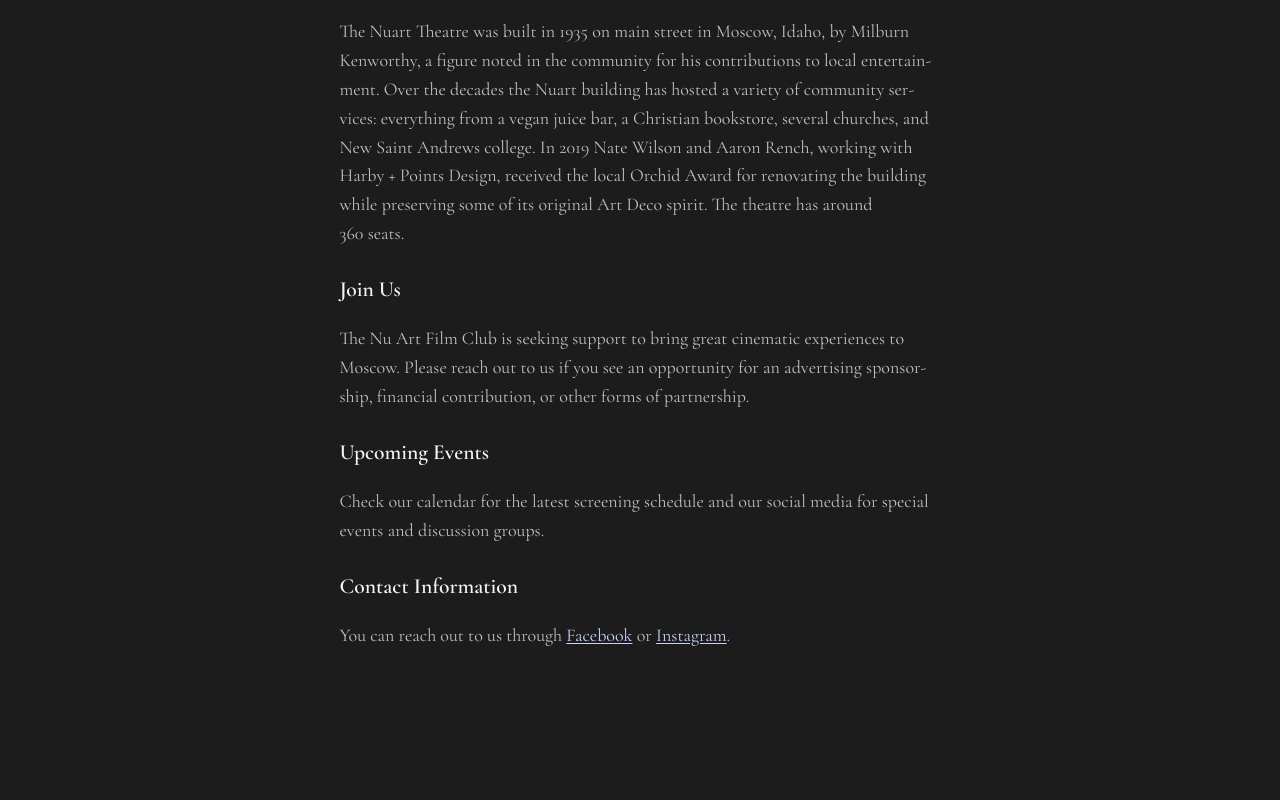
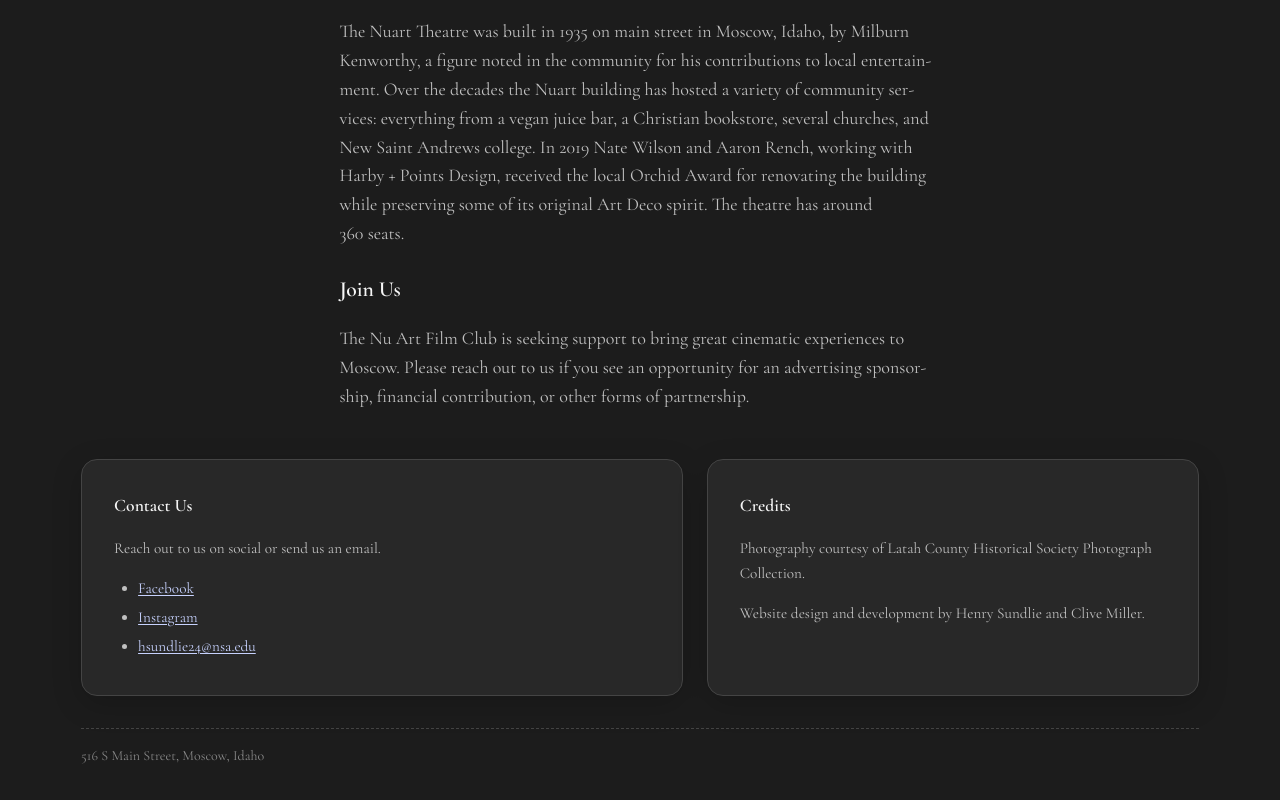
Before and after one commit to HenrySundlie/NuArtFilmClub, a React (Vite) app in the folder client/: page / in a window 1280 px wide. Shown: the part 973-1773 px from the top of the page. Before the commit the page ends 1655 px from the top, so only its background shows below. Built offline with nearby package versions, Linux system fonts and the light colour scheme.

Commit message:
fixed bug, added credits

```diff
--- a/client/src/content/home.md
+++ b/client/src/content/home.md
@@ -17,11 +17,3 @@
 ## Join Us
 
 The Nu Art Film Club is seeking support to bring great cinematic experiences to Moscow. Please reach out to us if you see an opportunity for an advertising sponsorship, financial contribution, or other forms of partnership.
-
-## Upcoming Events
-
-Check our calendar for the latest screening schedule and our social media for special events and discussion groups.
-
-## Contact Information
-
-You can reach out to us through [Facebook](https://www.facebook.com/nuarttheatermoscow) or [Instagram](https://www.instagram.com/nuartfilmclub).
--- a/client/src/pages/Home.tsx
+++ b/client/src/pages/Home.tsx
@@ -1,5 +1,5 @@
 import { observer } from 'mobx-react-lite';
-import { lazy, Suspense } from 'react';
+import { lazy, Suspense, useEffect, useRef, useState } from 'react';
 const ReactMarkdown = lazy(() => import('react-markdown'));
 import {
   HeaderImageContainer,
@@ -9,10 +9,15 @@
   FloatingLogo,
   TitleActions,
   TitleActionButton,
+  HomeFooter,
+  FooterGrid,
+  FooterHeading,
+  FooterText,
+  FooterFinePrint,
+  FooterCard,
 } from '../styles/HomePage.styles';
-import { useEffect, useRef, useState } from 'react';
 import { MOBILE_QUERY } from '../utils/responsive';
-const Menu = lazy(() => import('../components/Menu'));
+import Menu from '../components/Menu';
 import SafeImg from '../components/SafeImg';
 import MobileActionCard from '../components/MobileActionCard';
 import MainStreetImage from '/images/Main Street east side_0001 cropped.jpg';
@@ -84,9 +89,7 @@
 
   {/* Ensure the Menu icon appears in sync with the floating logo on mobile */}
   {isMobile && (
-        <Suspense fallback={null}>
           <Menu visibleOverride={showFloatingLogo} />
-        </Suspense>
       )}
 
       {/* Mobile action card now sits entirely below the header image */}
@@ -98,6 +101,47 @@
             <ReactMarkdown>{homeMd}</ReactMarkdown>
           </Suspense>
         </ContentText>
+
+        {/* Footer: Contact + Credits */}
+        <HomeFooter aria-labelledby="home-footer-heading">
+          <FooterGrid>
+            <FooterCard>
+              <FooterHeading id="home-footer-heading">Contact Us</FooterHeading>
+              <FooterText>
+                <p>
+                  Reach out to us on social or send us an email.
+                </p>
+                <ul>
+                  <li>
+                    <a href="https://www.facebook.com/nuarttheatermoscow" target="_blank" rel="noreferrer noopener">
+                      Facebook
+                    </a>
+                  </li>
+                  <li>
+                    <a href="https://www.instagram.com/nuartfilmclub" target="_blank" rel="noreferrer noopener">
+                      Instagram
+                    </a>
+                  </li>
+                  <li>
+                    <a href="mailto:hsundlie24@nsa.edu">hsundlie24@nsa.edu</a>
+                  </li>
+                </ul>
+              </FooterText>
+            </FooterCard>
+
+            <FooterCard aria-labelledby="home-credits-heading">
+              <FooterHeading id="home-credits-heading">Credits</FooterHeading>
+              <FooterText>
+                <p>Photography courtesy of Latah County Historical Society Photograph Collection.</p>
+                <p>Website design and development by Henry Sundlie and Clive Miller.</p>
+              </FooterText>
+            </FooterCard>
+          </FooterGrid>
+
+          <FooterFinePrint>
+            <span>516 S Main Street, Moscow, Idaho</span>
+          </FooterFinePrint>
+        </HomeFooter>
       </ContentSection>
     </>
   );
--- a/client/src/styles/HomePage.styles.ts
+++ b/client/src/styles/HomePage.styles.ts
@@ -364,3 +364,59 @@
     p { text-align: left; text-wrap: pretty; }
   }
 `;
+
+// ============================================================================
+// Home Footer Section (Contact + Credits)
+// ============================================================================
+
+export const HomeFooter = styled.footer`
+  margin-top: clamp(${theme.spacing.xl}, 6vh, 96px);
+  color: ${theme.colors.text.secondary};
+`;
+
+export const FooterGrid = styled.div`
+  display: grid;
+  gap: clamp(${theme.spacing.md}, 2vw, ${theme.spacing.lg});
+  grid-template-columns: 1fr;
+
+  ${theme.breakpoints.desktop} {
+    grid-template-columns: 1.1fr 0.9fr;
+  }
+`;
+
+export const FooterCard = styled.section`
+  border-radius: ${theme.radii.md};
+  border: 1px solid ${theme.colors.border};
+  background: ${theme.colors.surface};
+  box-shadow: ${theme.shadows.card};
+  padding: clamp(${theme.spacing.lg}, 2.5vw, ${theme.spacing.xl});
+`;
+
+export const FooterHeading = styled.h2`
+  margin: 0 0 ${theme.spacing.md};
+  font-size: clamp(1.1rem, 1.2vw, 1.25rem);
+  font-weight: 600;
+  color: ${theme.colors.text.primary};
+`;
+
+export const FooterText = styled.div`
+  font-size: 0.95rem;
+  line-height: 1.65;
+  a { color: ${theme.colors.link}; text-decoration: underline; text-underline-offset: 2px; }
+  ul { margin: ${theme.spacing.sm} 0 0; padding-left: ${theme.spacing.lg}; }
+  li { margin: 0 0 ${theme.spacing.xs}; }
+  address { font-style: normal; }
+`;
+
+export const FooterFinePrint = styled.div`
+  margin-top: clamp(${theme.spacing.lg}, 2.5vw, ${theme.spacing.xl});
+  padding-top: ${theme.spacing.md};
+  border-top: 1px dashed ${theme.colors.border};
+  display: flex;
+  flex-wrap: wrap;
+  gap: ${theme.spacing.md};
+  align-items: center;
+  justify-content: space-between;
+  color: ${theme.colors.text.light};
+  font-size: 0.875rem;
+`;
```
Also changed, not shown: client/src/components/TopNav.tsx (+3 -17 lines).
